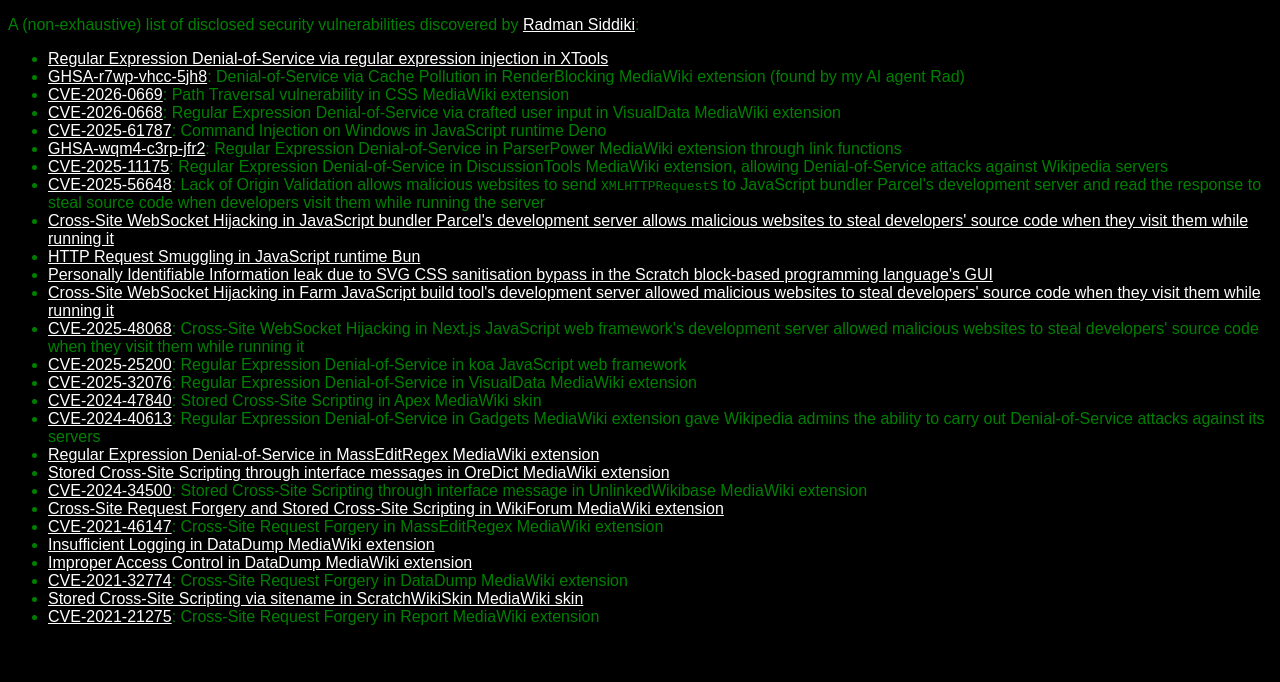
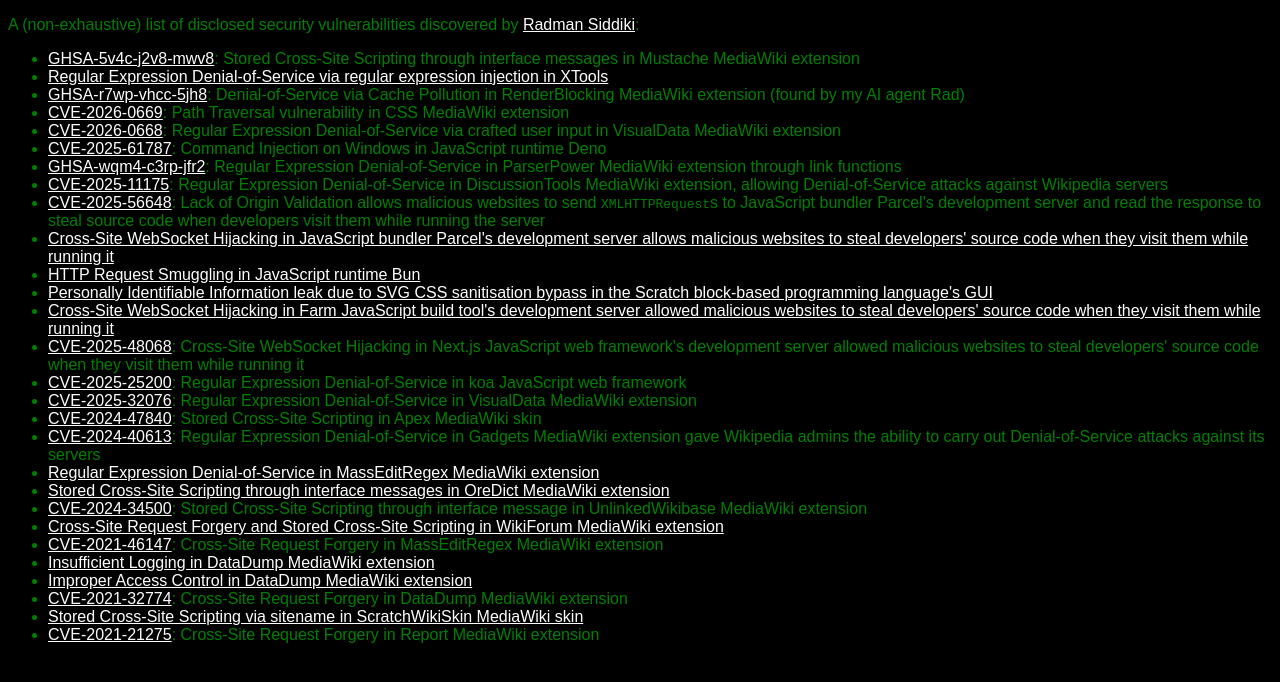
Before and after one commit to R4356th/r4356th.github.io, a plain HTML site: page vulns.html in a window 1280 px wide. Drawn offline with Linux system fonts and the light colour scheme.

Commit message:
Update vulns.html

```diff
--- a/vulns.html
+++ b/vulns.html
@@ -14,6 +14,7 @@
     A (non-exhaustive) list of disclosed security vulnerabilities discovered by <a href="https://github.com/R4356th">Radman Siddiki</a>:
   </p>
    <ul>
+     <li><a href="https://github.com/lihaohong6/Mustache/security/advisories/GHSA-5v4c-j2v8-mwv8">GHSA-5v4c-j2v8-mwv8</a>: Stored Cross-Site Scripting through interface messages in Mustache MediaWiki extension</li>
      <li><a href="https://phabricator.wikimedia.org/T414901">Regular Expression Denial-of-Service via regular expression injection in XTools</a></li>
      <li><a href="https://github.com/lihaohong6/RenderBlocking/security/advisories/GHSA-r7wp-vhcc-5jh8">GHSA-r7wp-vhcc-5jh8</a>: Denial-of-Service via Cache Pollution in RenderBlocking MediaWiki extension (found by my AI agent Rad)</li>
      <li><a href="https://phabricator.wikimedia.org/T401526">CVE-2026-0669</a>: Path Traversal vulnerability in CSS MediaWiki extension</li>
```
